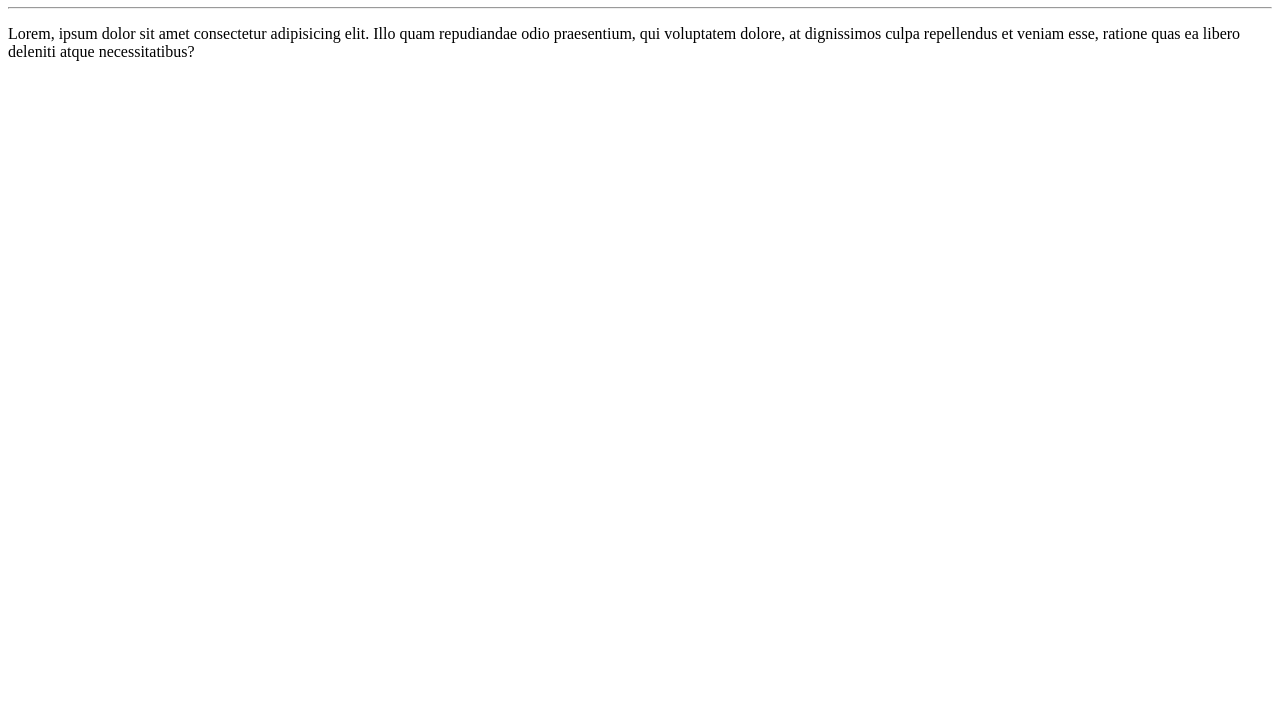
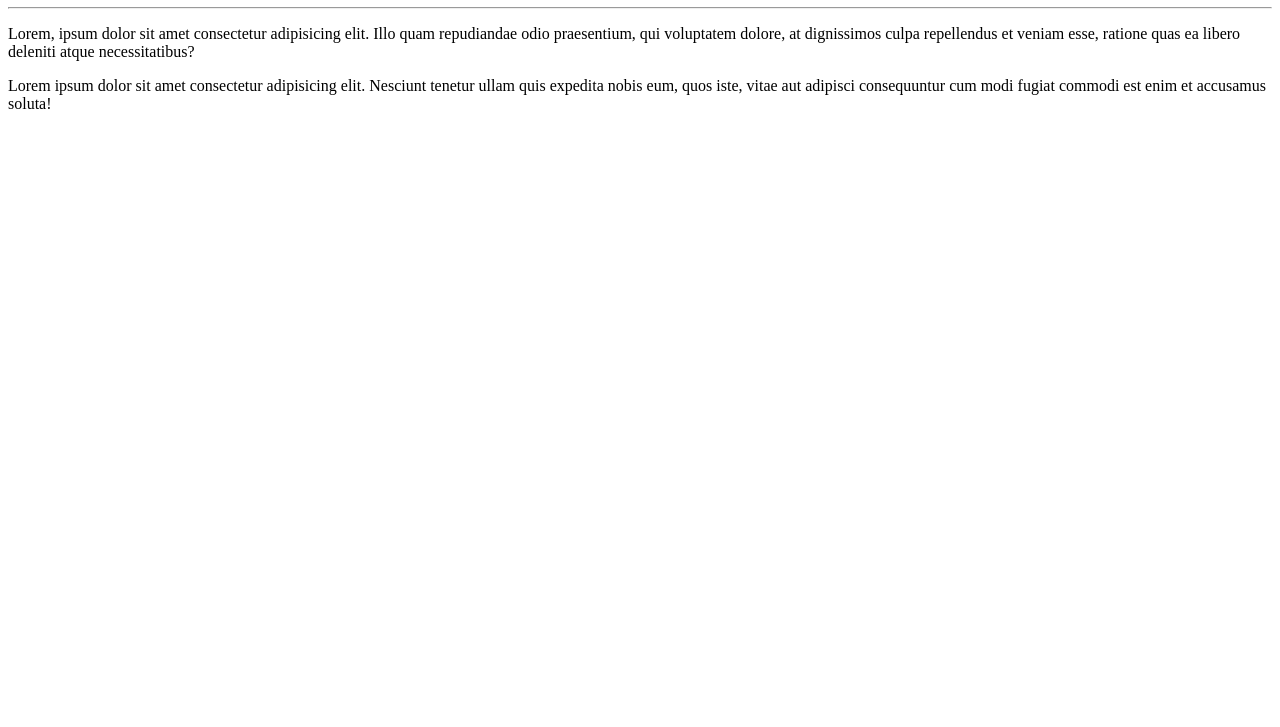
Before and after one commit to luccasest/Ola-Mundo, a plain HTML site: page site-exemplo/index.html in a window 1280 px wide. Shown: the part 73-800 px from the top of the page. Drawn offline with Linux system fonts and the light colour scheme.

Commit message:
Adicionei mais um parágrafo

```diff
--- a/site-exemplo/index.html
+++ b/site-exemplo/index.html
@@ -9,5 +9,6 @@
     <h1>Olá, Mundo!</h1>
     <hr>
     <p>Lorem, ipsum dolor sit amet consectetur adipisicing elit. Illo quam repudiandae odio praesentium, qui voluptatem dolore, at dignissimos culpa repellendus et veniam esse, ratione quas ea libero deleniti atque necessitatibus?</p>
+    <p>Lorem ipsum dolor sit amet consectetur adipisicing elit. Nesciunt tenetur ullam quis expedita nobis eum, quos iste, vitae aut adipisci consequuntur cum modi fugiat commodi est enim et accusamus soluta!</p>
 </body>
 </html>
```
